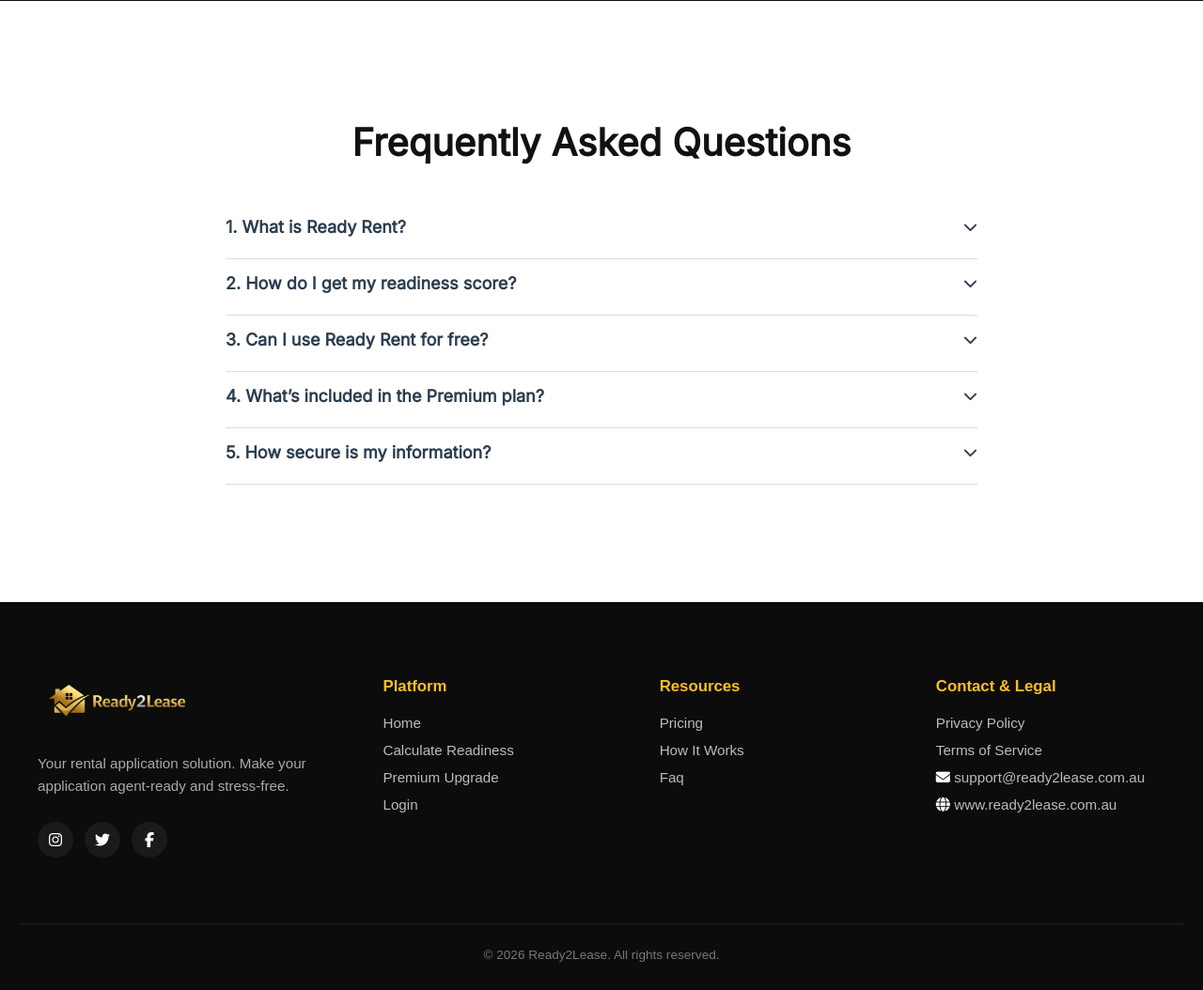
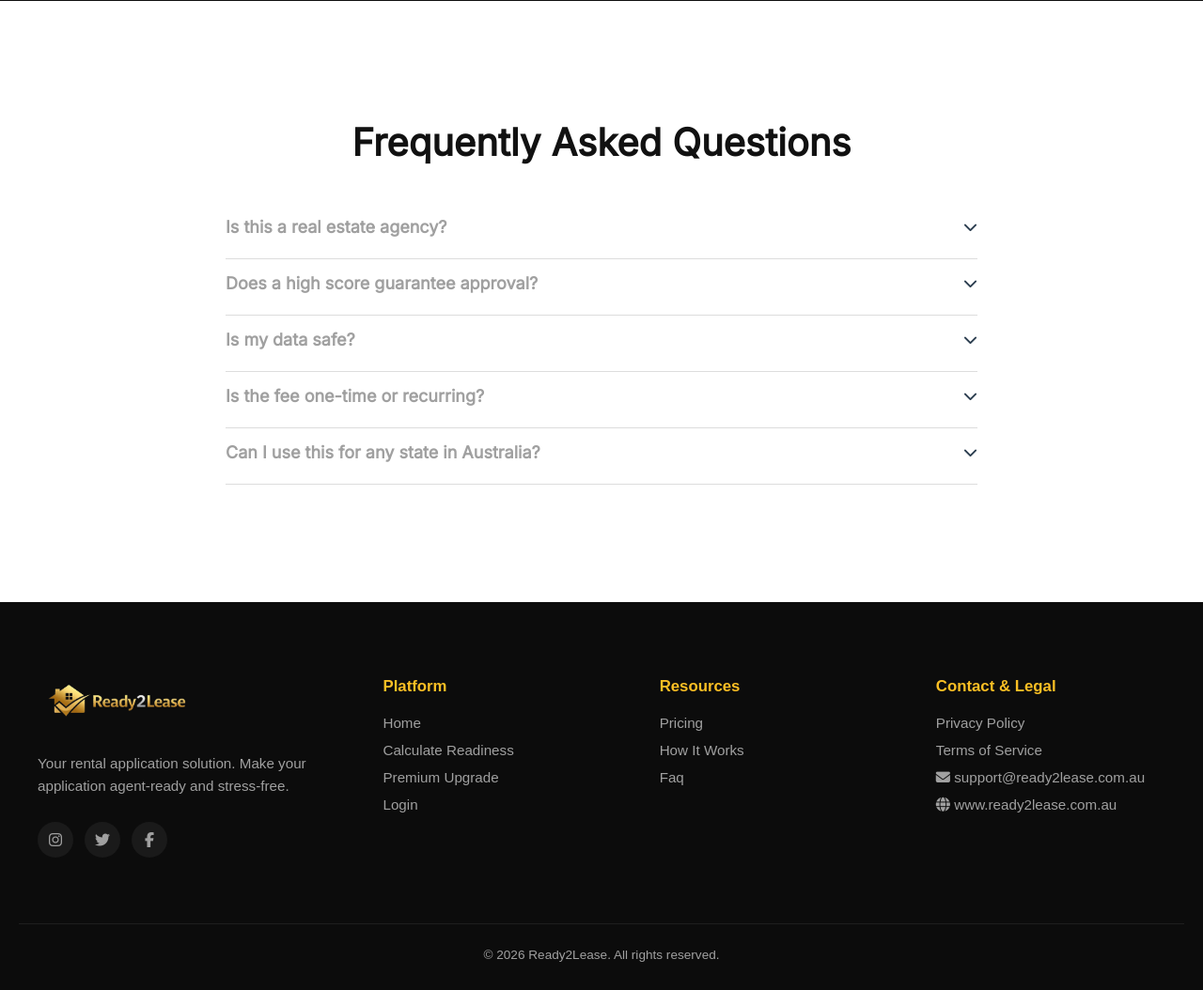
Before and after one commit to hackshak/Ready2Lease, a Django app: page / in a window 1280 px wide. Shown: the part 3161-4215 px from the top of the page at 94% size. Run offline with Django 5.2, Linux system fonts and the light colour scheme.

Commit message:
added the few sections on home page

```diff
--- a/static/css/footer.css
+++ b/static/css/footer.css
@@ -4,7 +4,7 @@
 
 .site-footer {
     background: #0c0c0c;
-    color: #ffffff;
+    color: #A0A0A0;
     padding: 80px 20px 30px;
     width: 100%;
     font-family: Arial, sans-serif;
@@ -48,7 +48,7 @@
 
 .footer-about p {
     font-size: 0.95rem;
-    color: #aaa;
+    color: #A0A0A0;
     line-height: 1.6;
     margin-bottom: 25px;
     max-width: 300px;
@@ -77,7 +77,7 @@
 }
 
 .footer-col ul li a {
-    color: #bbb;
+    color: #A0A0A0;
     text-decoration: none;
     transition: all 0.3s ease;
 }
@@ -102,7 +102,7 @@
     height: 38px;
     background: #1a1a1a;
     border-radius: 50%;
-    color: #fff;
+    color: #A0A0A0;
     transition: 0.3s ease;
     text-decoration: none;
 }
@@ -120,7 +120,7 @@
     padding-top: 25px;
     border-top: 1px solid #1f1f1f;
     font-size: 0.85rem;
-    color: #777;
+    color: #A0A0A0;
 }
 
 /* ========================= */
@@ -148,7 +148,7 @@
     }
 
     .footer-logo img {
-        transform-origin: center center;  /* 🔥 FIX */
+        transform-origin: center center;
     }
 
     .footer-about p {
--- a/static/css/heroSection.css
+++ b/static/css/heroSection.css
@@ -535,7 +553,9 @@
     font-size: 18px;
     transition: color 0.3s ease;
 }
-
+.faq-question > span {
+    color: #A0A0A0;
+}
 .faq-question i {
     transition: transform 0.3s ease;
     font-size: 15px;
--- a/templates/core/home.html
+++ b/templates/core/home.html
@@ -5,6 +5,12 @@
 <section class="hero">
     <div class="hero-overlay"></div>
     <div class="hero-content">
+            <!-- Eyebrow -->
+        <div class="eyebrow">
+            Rental Application Technology
+            <i class="fa-solid fa-file-shield"></i>
+        </div>
+
         <h1>Your Rental Application Keeps Getting Rejected?</h1>
         <p>
             It's not your fault. You're just not "agent-ready" yet.
@@ -214,51 +220,51 @@
 
         <div class="faq-item">
             <div class="faq-question">
-                <span>1. What is Ready Rent?</span>
+                <span>Is this a real estate agency?</span>
                 <i class="fas fa-chevron-down"></i>
             </div>
             <div class="faq-answer">
-                Ready Rent is a platform that helps renters become agent-ready by providing readiness scores, templates, and AI-guided tools.
+                No. Ready2Lease is a preparation platform that helps you build a stronger application so you can apply confidently with any agent.
             </div>
         </div>
 
         <div class="faq-item">
             <div class="faq-question">
-                <span>2. How do I get my readiness score?</span>
+                <span>Does a high score guarantee approval?</span>
                 <i class="fas fa-chevron-down"></i>
             </div>
             <div class="faq-answer">
-                Take our free 2-minute quiz, and the system will calculate your score and highlight any gaps in your application.
+                No. Approval is always up to the landlord. However, a high readiness score means you have removed the common reasons for rejection.
             </div>
         </div>
 
         <div class="faq-item">
             <div class="faq-question">
-                <span>3. Can I use Ready Rent for free?</span>
+                <span>Is my data safe?</span>
                 <i class="fas fa-chevron-down"></i>
             </div>
             <div class="faq-answer">
-                Yes! The Free Account gives access to basic readiness tools, blog guides, and a simple checklist.
+              Yes. Your data is stored locally on your device or securely in our encrypted database if you create an account.
             </div>
         </div>
 
         <div class="faq-item">
             <div class="faq-question">
-                <span>4. What’s included in the Premium plan?</span>
+                <span>Is the fee one-time or recurring?</span>
                 <i class="fas fa-chevron-down"></i>
             </div>
             <div class="faq-answer">
-                Premium includes full readiness analysis, official tenant dossier PDF, AI rental coach, and access to all 15+ premium tools.
+               The Premium Upgrade is a one-time payment of $19. There are no monthly subscriptions.
             </div>
         </div>
 
         <div class="faq-item">
             <div class="faq-question">
-                <span>5. How secure is my information?</span>
+                <span>Can I use this for any state in Australia?</span>
                 <i class="fas fa-chevron-down"></i>
             </div>
             <div class="faq-answer">
-                We use enterprise-grade encryption and do not share your personal data with third parties.
+                Yes. Our guidelines cover NSW, VIC, QLD, WA, SA, TAS, ACT, and NT specific requirements.
             </div>
         </div>
 
```
Also changed, not shown: other parts of static/css/heroSection.css (+22 -4 lines).
